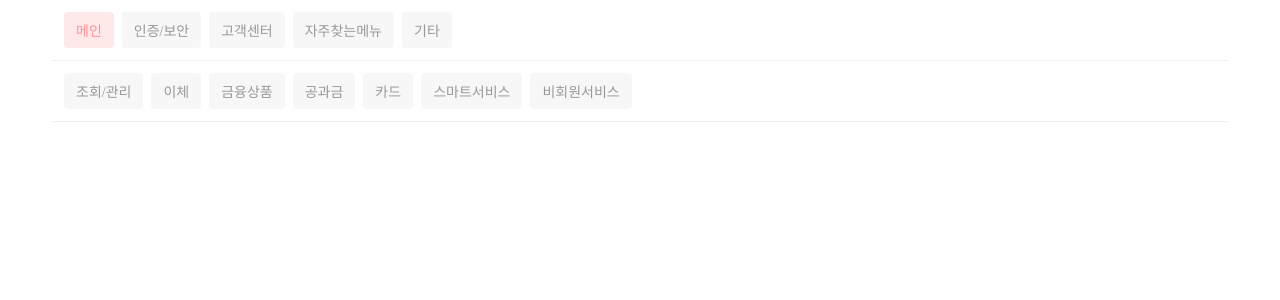
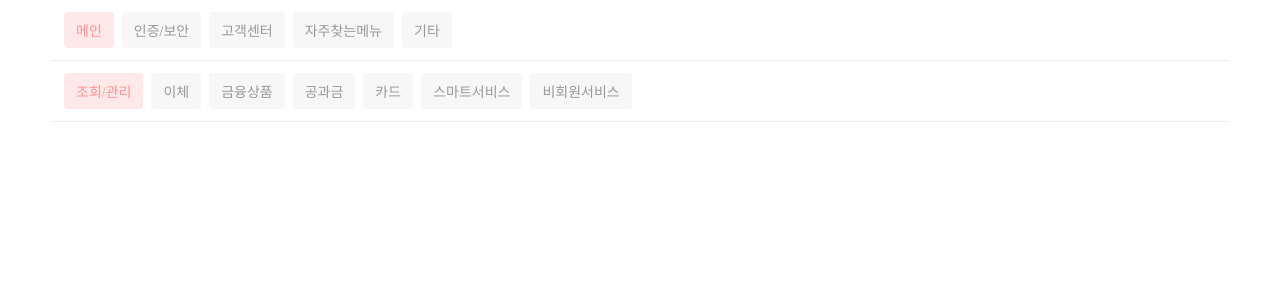
Before and after one commit to hayoung-jeremy/study-redux-2, a React (Create React App) app: page / in a window 1280 px wide. Shown: the top 300 px of the page. Built offline with nearby package versions, Linux system fonts and the light colour scheme.

Commit message:
rendering depth_02_title

```diff
--- a/src/components/DataD1List.js
+++ b/src/components/DataD1List.js
@@ -2,17 +2,19 @@ import React, { useState } from "react";
 import { v4 as uuidv4 } from "uuid";
 import { Link } from "react-router-dom";
 
-const DataD1List = ({ KJ_SB }) => {
-  const [clickedItem, setClickedItem] = useState(0);
+const DataD1List = ({ KJ_SB, currentItem, setCurrentItem }) => {
+  console.log(currentItem, setCurrentItem);
+  const [clickedItemSelf, setclickedItemSelf] = useState(0);
 
   const ListItems = ({ index, value }) => {
     const onClickItem = () => {
       console.log(index);
-      setClickedItem(index);
+      setclickedItemSelf(index);
+      setCurrentItem(index);
     };
     return (
       <li
-        className={`btn ${clickedItem === index ? "btn-clicked" : ""}`}
+        className={`btn ${clickedItemSelf === index ? "btn-clicked" : ""}`}
         onClick={onClickItem}
       >
         <Link>{value}</Link>
--- a/src/components/DataD2List.js
+++ b/src/components/DataD2List.js
@@ -1,32 +1,46 @@
-import React from "react";
+import React, { useState } from "react";
 import { v4 as uuidv4 } from "uuid";
 import { Link } from "react-router-dom";
 
-const DataD2List = ({ KJ_SB }) => {
-  //
-  let d2_index = 0;
+const DataD2List = ({ KJ_SB, currentItem, setCurrentItem }) => {
+  const [clickedItem, setClickedItem] = useState(0);
+  const [clickedItemSelf, setClickedItemSelf] = useState(0);
 
-  const depth_01__arr = KJ_SB.menus; // [ {}, {}, {} ... ]
-
-  const depth_02__arr = depth_01__arr.map((item) => {
-    return item.menus;
-  });
-
-  const depth_02__title = depth_02__arr.map((item) => {
-    const dp_2_title = item.map((item) => {
-      return (
-        <li className="btn" key={uuidv4()}>
-          <Link>{item.app_name}</Link>
-        </li>
-      );
+  const ListItems = ({ index, value }) => {
+    const onClickItem = () => {
+      setClickedItemSelf(index);
+    };
+    return (
+      <li
+        className={`btn ${clickedItemSelf === index ? "btn-clicked" : ""}`}
+        onClick={onClickItem}
+      >
+        <Link>{value}</Link>
+      </li>
+    );
+  };
+  const TitleList = () => {
+    const depth_02__arr = KJ_SB.menus.map((item) => {
+      return item.menus;
     });
-    return dp_2_title;
-  });
-  console.log(depth_02__title);
+    const depth_02__title = depth_02__arr.map((item) => {
+      const titleNames = item.map((item, index) => {
+        return <ListItems key={uuidv4()} value={item.app_name} index={index} />;
+      });
+      return titleNames;
+    });
+    return (
+      <ul className="flex-container">
+        {depth_02__title.filter((data, index) => {
+          return index === currentItem;
+        })}
+      </ul>
+    );
+  };
 
   return (
     <div className="default-container middle">
-      <ul className="flex-container">{depth_02__title[d2_index]}</ul>
+      <TitleList />
     </div>
   );
 };
--- a/src/components/ViewDataPersonal.js
+++ b/src/components/ViewDataPersonal.js
@@ -1,19 +1,28 @@
 // components 폴더에는 오직 view만 담당하는 component 들을 구성한다.
-import React from "react";
+import React, { useState } from "react";
 import { HashRouter, Route, Switch } from "react-router-dom";
 import data_personal from "../db/data_personal.json";
 import DataD1List from "./DataD1List";
 import DataD2List from "./DataD2List";
 
 const ViewDataPersonal = () => {
+  const [currentItem, setCurrentItem] = useState(0);
   const [KJ_SB] = data_personal;
 
   return (
     <HashRouter>
       <section>
         <h2 className="blind">rendering personal banking data here</h2>
-        <DataD1List KJ_SB={KJ_SB} />
-        <DataD2List KJ_SB={KJ_SB} />
+        <DataD1List
+          KJ_SB={KJ_SB}
+          currentItem={currentItem}
+          setCurrentItem={setCurrentItem}
+        />
+        <DataD2List
+          KJ_SB={KJ_SB}
+          currentItem={currentItem}
+          setCurrentItem={setCurrentItem}
+        />
       </section>
     </HashRouter>
   );
```
